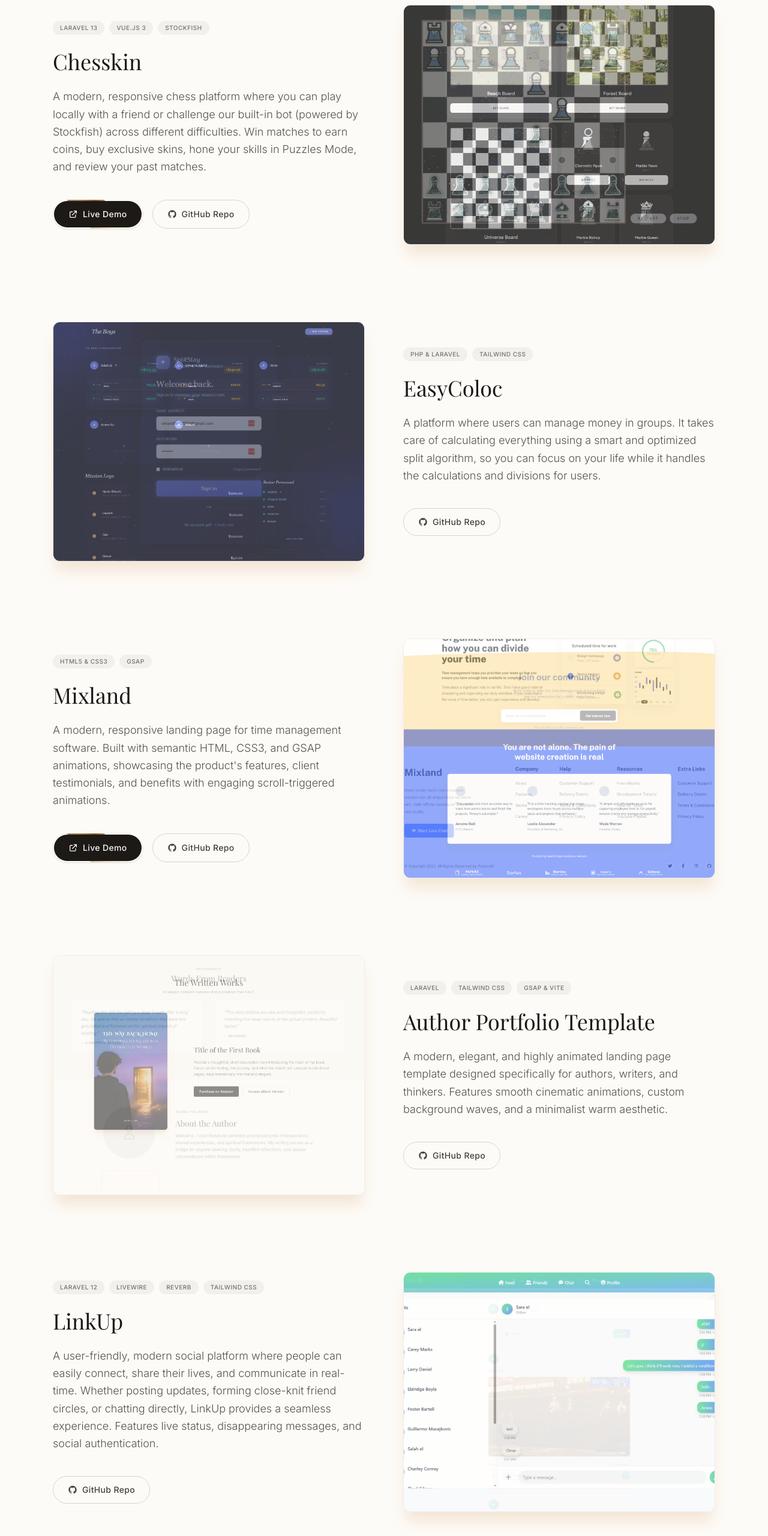
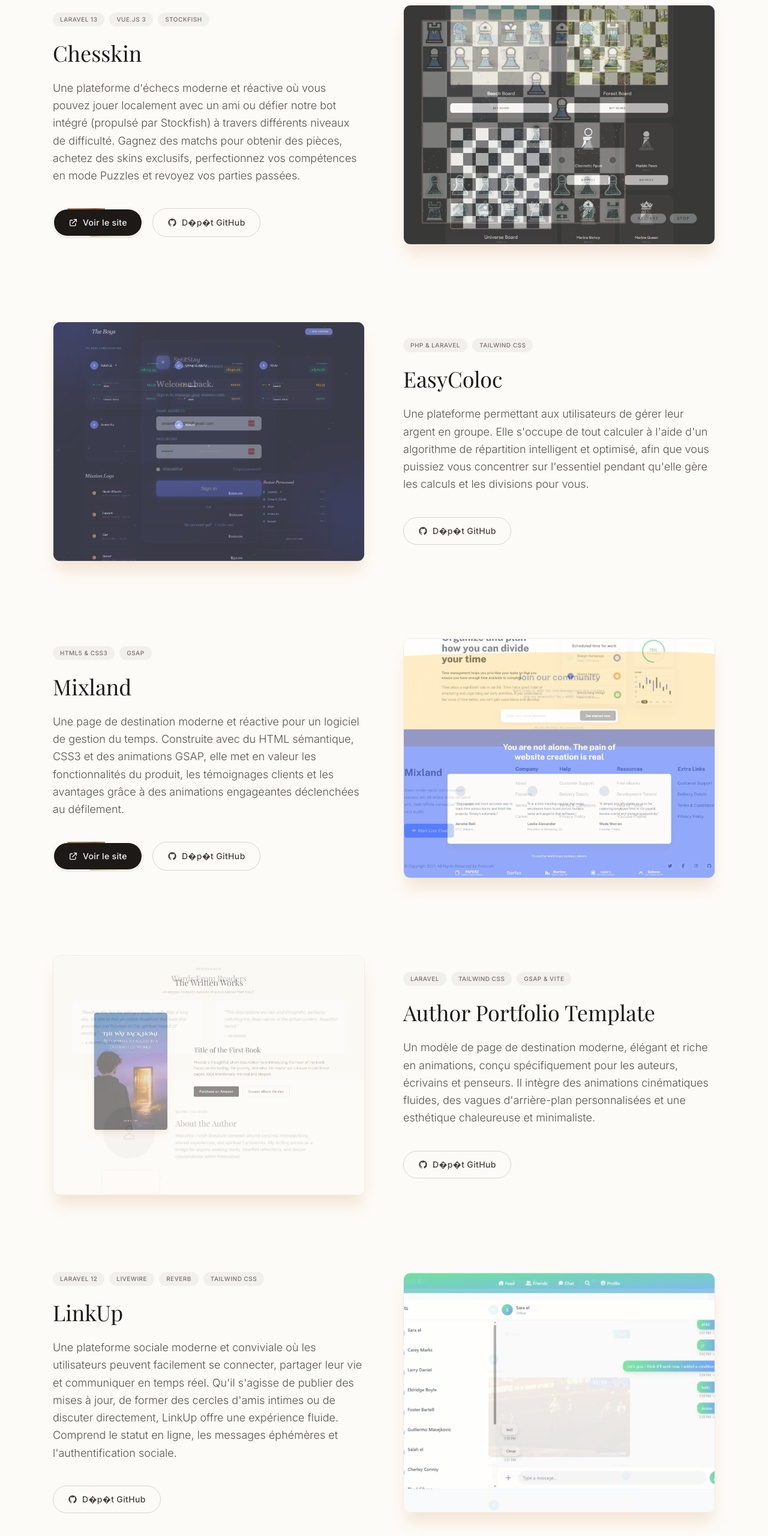
Before and after one commit to Void01014/Portfolio, a website built with Vite: page index.html in a window 1280 px wide. Shown: the part 1240-3800 px from the top of the page at 60% size. Built offline with nearby package versions, Linux system fonts and the light colour scheme; a web font is replaced by a local one.

Commit message:
changed some parts to frensh

```diff
--- a/index.html
+++ b/index.html
@@ -28,7 +28,7 @@
         <!-- Navigation -->
         <nav class="fixed w-full top-0 z-50 px-6 py-6 transition-all duration-300" id="navbar">
             <div
-                class="max-w-6xl mx-auto nav-shell rounded-full px-6 py-4 flex justify-between items-center text-sm tracking-wide bg-white/40 backdrop-blur-md border border-stone-200/50 shadow-sm">
+                class="max-w-6xl mx-auto nav-shell rounded-full px-6 py-4 flex justify-center md:justify-between items-center text-sm tracking-wide bg-white/40 backdrop-blur-md border border-stone-200/50 shadow-sm">
                 <a href="#" class="relative z-10 font-serif text-xl font-bold tracking-normal text-stone-900">Omar
                     Farouk EL FILALI</a>
                 <div class="relative z-10 hidden md:flex items-center gap-8 text-stone-700 font-medium">
@@ -115,9 +115,9 @@
                         </div>
                         <h3 class="font-serif text-3xl md:text-4xl text-stone-900">Chesskin</h3>
                         <p class="text-stone-600 font-light leading-relaxed text-lg">
-                            A modern, responsive chess platform where you can play locally with a friend or challenge
-                            our built-in bot (powered by Stockfish) across different difficulties. Win matches to earn
-                            coins, buy exclusive skins, hone your skills in Puzzles Mode, and review your past matches.
+                            Une plateforme d'échecs moderne et réactive où vous pouvez jouer localement avec un ami ou défier
+                            notre bot intégré (propulsé par Stockfish) à travers différents niveaux de difficulté. Gagnez des matchs pour obtenir
+                            des pièces, achetez des skins exclusifs, perfectionnez vos compétences en mode Puzzles et revoyez vos parties passées.
                         </p>
                         <div class="flex flex-col sm:flex-row gap-4 pt-4 justify-center md:justify-start">
                             <a href="https://chesskin.onrender.com/" target="_blank"
@@ -131,7 +131,7 @@
                                             d="M10 6H6a2 2 0 00-2 2v10a2 2 0 002 2h10a2 2 0 002-2v-4M14 4h6m0 0v6m0-6L10 14">
                                         </path>
                                     </svg>
-                                    Live Demo
+                                    Voir le site
                                 </span>
                             </a>
 
@@ -142,7 +142,7 @@
                                         d="M12 2C6.477 2 2 6.484 2 12.017c0 4.425 2.865 8.18 6.839 9.504.5.092.682-.217.682-.483 0-.237-.008-.868-.013-1.703-2.782.605-3.369-1.343-3.369-1.343-.454-1.158-1.11-1.466-1.11-1.466-.908-.62.069-.608.069-.608 1.003.07 1.531 1.032 1.531 1.032.892 1.53 2.341 1.088 2.91.832.092-.647.35-1.088.636-1.338-2.22-.253-4.555-1.113-4.555-4.951 0-1.093.39-1.988 1.029-2.688-.103-.253-.446-1.272.098-2.65 0 0 .84-.27 2.75 1.026A9.564 9.564 0 0112 6.844c.85.004 1.705.115 2.504.337 1.909-1.296 2.747-1.027 2.747-1.027.546 1.379.202 2.398.1 2.651.64.7 1.028 1.595 1.028 2.688 0 3.848-2.339 4.695-4.566 4.943.359.309.678.92.678 1.855 0 1.338-.012 2.419-.012 2.747 0 .268.18.58.688.482A10.019 10.019 0 0022 12.017C22 6.484 17.522 2 12 2z"
                                         clip-rule="evenodd"></path>
                                 </svg>
-                                GitHub Repo
+                                D�p�t GitHub
                             </a>
                         </div>
                     </div>
@@ -187,9 +187,9 @@
                         </div>
                         <h3 class="font-serif text-3xl md:text-4xl text-stone-900">EasyColoc</h3>
                         <p class="text-stone-600 font-light leading-relaxed text-lg">
-                            A platform where users can manage money in groups. It takes care of calculating everything
-                            using a smart and optimized split algorithm, so you can focus on your life while it handles
-                            the calculations and divisions for users.
+                            Une plateforme permettant aux utilisateurs de gérer leur argent en groupe. Elle s'occupe de tout calculer
+                            à l'aide d'un algorithme de répartition intelligent et optimisé, afin que vous puissiez vous concentrer sur l'essentiel pendant qu'elle gère
+                            les calculs et les divisions pour vous.
                         </p>
                         <div class="flex flex-col sm:flex-row gap-4 pt-4 justify-center md:justify-start">
                             <a href="https://github.com/Void01014/EasyColoc" target="_blank"
@@ -199,7 +199,7 @@
                                         d="M12 2C6.477 2 2 6.484 2 12.017c0 4.425 2.865 8.18 6.839 9.504.5.092.682-.217.682-.483 0-.237-.008-.868-.013-1.703-2.782.605-3.369-1.343-3.369-1.343-.454-1.158-1.11-1.466-1.11-1.466-.908-.62.069-.608.069-.608 1.003.07 1.531 1.032 1.531 1.032.892 1.53 2.341 1.088 2.91.832.092-.647.35-1.088.636-1.338-2.22-.253-4.555-1.113-4.555-4.951 0-1.093.39-1.988 1.029-2.688-.103-.253-.446-1.272.098-2.65 0 0 .84-.27 2.75 1.026A9.564 9.564 0 0112 6.844c.85.004 1.705.115 2.504.337 1.909-1.296 2.747-1.027 2.747-1.027.546 1.379.202 2.398.1 2.651.64.7 1.028 1.595 1.028 2.688 0 3.848-2.339 4.695-4.566 4.943.359.309.678.92.678 1.855 0 1.338-.012 2.419-.012 2.747 0 .268.18.58.688.482A10.019 10.019 0 0022 12.017C22 6.484 17.522 2 12 2z"
                                         clip-rule="evenodd"></path>
                                 </svg>
-                                GitHub Repo
+                                D�p�t GitHub
                             </a>
                         </div>
                     </div>
@@ -217,9 +217,9 @@
                         </div>
                         <h3 class="font-serif text-3xl md:text-4xl text-stone-900">Mixland</h3>
                         <p class="text-stone-600 font-light leading-relaxed text-lg">
-                            A modern, responsive landing page for time management software. Built with semantic HTML,
-                            CSS3, and GSAP animations, showcasing the product's features, client testimonials, and
-                            benefits with engaging scroll-triggered animations.
+                            Une page de destination moderne et réactive pour un logiciel de gestion du temps. Construite avec du HTML sémantique,
+                            CSS3 et des animations GSAP, elle met en valeur les fonctionnalités du produit, les témoignages clients et
+                            les avantages grâce à des animations engageantes déclenchées au défilement.
                         </p>
                         <div class="flex flex-col sm:flex-row gap-4 pt-4 justify-center md:justify-start">
                             <a href="https://landing-page-digital-speak-group.vercel.app/" target="_blank"
@@ -233,7 +233,7 @@
                                             d="M10 6H6a2 2 0 00-2 2v10a2 2 0 002 2h10a2 2 0 002-2v-4M14 4h6m0 0v6m0-6L10 14">
                                         </path>
                                     </svg>
-                                    Live Demo
+                                    Voir le site
                                 </span>
                             </a>
 
@@ -244,7 +244,7 @@
                                         d="M12 2C6.477 2 2 6.484 2 12.017c0 4.425 2.865 8.18 6.839 9.504.5.092.682-.217.682-.483 0-.237-.008-.868-.013-1.703-2.782.605-3.369-1.343-3.369-1.343-.454-1.158-1.11-1.466-1.11-1.466-.908-.62.069-.608.069-.608 1.003.07 1.531 1.032 1.531 1.032.892 1.53 2.341 1.088 2.91.832.092-.647.35-1.088.636-1.338-2.22-.253-4.555-1.113-4.555-4.951 0-1.093.39-1.988 1.029-2.688-.103-.253-.446-1.272.098-2.65 0 0 .84-.27 2.75 1.026A9.564 9.564 0 0112 6.844c.85.004 1.705.115 2.504.337 1.909-1.296 2.747-1.027 2.747-1.027.546 1.379.202 2.398.1 2.651.64.7 1.028 1.595 1.028 2.688 0 3.848-2.339 4.695-4.566 4.943.359.309.678.92.678 1.855 0 1.338-.012 2.419-.012 2.747 0 .268.18.58.688.482A10.019 10.019 0 0022 12.017C22 6.484 17.522 2 12 2z"
                                         clip-rule="evenodd"></path>
                                 </svg>
-                                GitHub Repo
+                                D�p�t GitHub
                             </a>
                         </div>
                     </div>
@@ -291,9 +291,9 @@
                         </div>
                         <h3 class="font-serif text-3xl md:text-4xl text-stone-900">Author Portfolio Template</h3>
                         <p class="text-stone-600 font-light leading-relaxed text-lg">
-                            A modern, elegant, and highly animated landing page template designed specifically for
-                            authors, writers, and thinkers. Features smooth cinematic animations, custom background
-                            waves, and a minimalist warm aesthetic.
+                            Un modèle de page de destination moderne, élégant et riche en animations, conçu spécifiquement pour
+                            les auteurs, écrivains et penseurs. Il intègre des animations cinématiques fluides, des vagues
+                            d'arrière-plan personnalisées et une esthétique chaleureuse et minimaliste.
                         </p>
                         <div class="flex flex-col sm:flex-row gap-4 pt-4 justify-center md:justify-start">
                             <a href="https://github.com/Void01014/Ajmal-D.-Faris" target="_blank"
@@ -303,7 +303,7 @@
                                         d="M12 2C6.477 2 2 6.484 2 12.017c0 4.425 2.865 8.18 6.839 9.504.5.092.682-.217.682-.483 0-.237-.008-.868-.013-1.703-2.782.605-3.369-1.343-3.369-1.343-.454-1.158-1.11-1.466-1.11-1.466-.908-.62.069-.608.069-.608 1.003.07 1.531 1.032 1.531 1.032.892 1.53 2.341 1.088 2.91.832.092-.647.35-1.088.636-1.338-2.22-.253-4.555-1.113-4.555-4.951 0-1.093.39-1.988 1.029-2.688-.103-.253-.446-1.272.098-2.65 0 0 .84-.27 2.75 1.026A9.564 9.564 0 0112 6.844c.85.004 1.705.115 2.504.337 1.909-1.296 2.747-1.027 2.747-1.027.546 1.379.202 2.398.1 2.651.64.7 1.028 1.595 1.028 2.688 0 3.848-2.339 4.695-4.566 4.943.359.309.678.92.678 1.855 0 1.338-.012 2.419-.012 2.747 0 .268.18.58.688.482A10.019 10.019 0 0022 12.017C22 6.484 17.522 2 12 2z"
                                         clip-rule="evenodd"></path>
                                 </svg>
-                                GitHub Repo
+                                D�p�t GitHub
                             </a>
                         </div>
                     </div>
@@ -320,12 +320,12 @@
                         </div>
                         <h3 class="font-serif text-3xl md:text-4xl text-stone-900">LinkUp</h3>
                         <p class="text-stone-600 font-light leading-relaxed text-lg">
-                            A user-friendly, modern social platform where people can easily connect, share their lives, and communicate in real-time. Whether posting updates, forming close-knit friend circles, or chatting directly, LinkUp provides a seamless experience. Features live status, disappearing messages, and social authentication.
+                            Une plateforme sociale moderne et conviviale où les utilisateurs peuvent facilement se connecter, partager leur vie et communiquer en temps réel. Qu'il s'agisse de publier des mises à jour, de former des cercles d'amis intimes ou de discuter directement, LinkUp offre une expérience fluide. Comprend le statut en ligne, les messages éphémères et l'authentification sociale.
                         </p>
                         <div class="flex flex-col sm:flex-row gap-4 pt-4 justify-center md:justify-start">
                             <a href="https://github.com/Void01014/LinkUp" target="_blank" class="action-btn inline-flex justify-center items-center gap-2 border border-stone-300 text-stone-700 hover:bg-stone-50 px-6 py-3 rounded-full text-sm font-medium tracking-wide transition-colors">
                                 <svg class="w-4 h-4" fill="currentColor" viewBox="0 0 24 24"><path fill-rule="evenodd" d="M12 2C6.477 2 2 6.484 2 12.017c0 4.425 2.865 8.18 6.839 9.504.5.092.682-.217.682-.483 0-.237-.008-.868-.013-1.703-2.782.605-3.369-1.343-3.369-1.343-.454-1.158-1.11-1.466-1.11-1.466-.908-.62.069-.608.069-.608 1.003.07 1.531 1.032 1.531 1.032.892 1.53 2.341 1.088 2.91.832.092-.647.35-1.088.636-1.338-2.22-.253-4.555-1.113-4.555-4.951 0-1.093.39-1.988 1.029-2.688-.103-.253-.446-1.272.098-2.65 0 0 .84-.27 2.75 1.026A9.564 9.564 0 0112 6.844c.85.004 1.705.115 2.504.337 1.909-1.296 2.747-1.027 2.747-1.027.546 1.379.202 2.398.1 2.651.64.7 1.028 1.595 1.028 2.688 0 3.848-2.339 4.695-4.566 4.943.359.309.678.92.678 1.855 0 1.338-.012 2.419-.012 2.747 0 .268.18.58.688.482A10.019 10.019 0 0022 12.017C22 6.484 17.522 2 12 2z" clip-rule="evenodd"></path></svg>
-                                GitHub Repo
+                                D�p�t GitHub
                             </a>
                         </div>
                     </div>
@@ -339,9 +339,9 @@
 
                 <!-- And Many More -->
                 <div class="project-card text-center pt-16 pb-8">
-                    <p class="font-serif text-3xl md:text-4xl text-stone-400 italic">...and many more.</p>
+                    <p class="font-serif text-3xl md:text-4xl text-stone-400 italic">...et bien d'autres à venir.</p>
                     <a href="https://github.com/Void01014" target="_blank" class="inline-flex items-center gap-2 mt-6 text-stone-500 hover:text-stone-800 transition-colors tracking-wide font-medium">
-                        Explore all projects on GitHub
+                        Explorer tous les projets sur GitHub
                         <svg class="w-4 h-4" fill="none" stroke="currentColor" viewBox="0 0 24 24"><path stroke-linecap="round" stroke-linejoin="round" stroke-width="2" d="M17 8l4 4m0 0l-4 4m4-4H3"></path></svg>
                     </a>
                 </div>
@@ -387,11 +387,23 @@
         </section>
 
         <!-- Footer -->
-        <footer class="py-12 text-center text-xs text-stone-400 tracking-wider">
-            <p>&copy;
-                <script>document.write(new Date().getFullYear())</script> Portfolio. All rights reserved.
-            </p>
-            <p class="mt-2 text-stone-300 font-serif italic text-sm">Le code propre est l'art de la logique.</p>
+        <footer class="py-16 flex flex-col items-center justify-center text-center text-stone-500 border-t border-stone-200/60 mt-12">
+            <div class="flex flex-wrap justify-center gap-8 mb-8">
+                <a href="mailto:omarelfiie2007@gmail.com" class="hover:text-stone-900 transition-colors flex items-center gap-2 font-medium text-sm">
+                    <svg class="w-5 h-5" fill="none" stroke="currentColor" viewBox="0 0 24 24"><path stroke-linecap="round" stroke-linejoin="round" stroke-width="2" d="M3 8l7.89 5.26a2 2 0 002.22 0L21 8M5 19h14a2 2 0 002-2V7a2 2 0 00-2-2H5a2 2 0 00-2 2v10a2 2 0 002 2z"></path></svg>
+                    Email
+                </a>
+                <a href="https://www.linkedin.com/in/omar-farouk-el-flilali-48ba123aa/" target="_blank" class="hover:text-stone-900 transition-colors flex items-center gap-2 font-medium text-sm">
+                    <svg class="w-5 h-5" fill="currentColor" viewBox="0 0 24 24"><path d="M19 0h-14c-2.761 0-5 2.239-5 5v14c0 2.761 2.239 5 5 5h14c2.762 0 5-2.239 5-5v-14c0-2.761-2.238-5-5-5zm-11 19h-3v-11h3v11zm-1.5-12.268c-.966 0-1.75-.79-1.75-1.764s.784-1.764 1.75-1.764 1.75.79 1.75 1.764-.783 1.764-1.75 1.764zm13.5 12.268h-3v-5.604c0-3.368-4-3.113-4 0v5.604h-3v-11h3v1.765c1.396-2.586 7-2.777 7 2.476v6.759z"/></svg>
+                    LinkedIn
+                </a>
+                <a href="https://github.com/Void01014" target="_blank" class="hover:text-stone-900 transition-colors flex items-center gap-2 font-medium text-sm">
+                    <svg class="w-5 h-5" fill="currentColor" viewBox="0 0 24 24"><path fill-rule="evenodd" d="M12 2C6.477 2 2 6.484 2 12.017c0 4.425 2.865 8.18 6.839 9.504.5.092.682-.217.682-.483 0-.237-.008-.868-.013-1.703-2.782.605-3.369-1.343-3.369-1.343-.454-1.158-1.11-1.466-1.11-1.466-.908-.62.069-.608.069-.608 1.003.07 1.531 1.032 1.531 1.032.892 1.53 2.341 1.088 2.91.832.092-.647.35-1.088.636-1.338-2.22-.253-4.555-1.113-4.555-4.951 0-1.093.39-1.988 1.029-2.688-.103-.253-.446-1.272.098-2.65 0 0 .84-.27 2.75 1.026A9.564 9.564 0 0112 6.844c.85.004 1.705.115 2.504.337 1.909-1.296 2.747-1.027 2.747-1.027.546 1.379.202 2.398.1 2.651.64.7 1.028 1.595 1.028 2.688 0 3.848-2.339 4.695-4.566 4.943.359.309.678.92.678 1.855 0 1.338-.012 2.419-.012 2.747 0 .268.18.58.688.482A10.019 10.019 0 0022 12.017C22 6.484 17.522 2 12 2z" clip-rule="evenodd"></path></svg>
+                    GitHub
+                </a>
+            </div>
+            <p class="text-xs tracking-wider text-stone-400">&copy; <script>document.write(new Date().getFullYear())</script> Portfolio. Tous droits réservés.</p>
+            <p class="mt-2 text-stone-400 font-serif italic text-sm">Le code propre est l'art de la logique.</p>
         </footer>
 
     </div>
```
